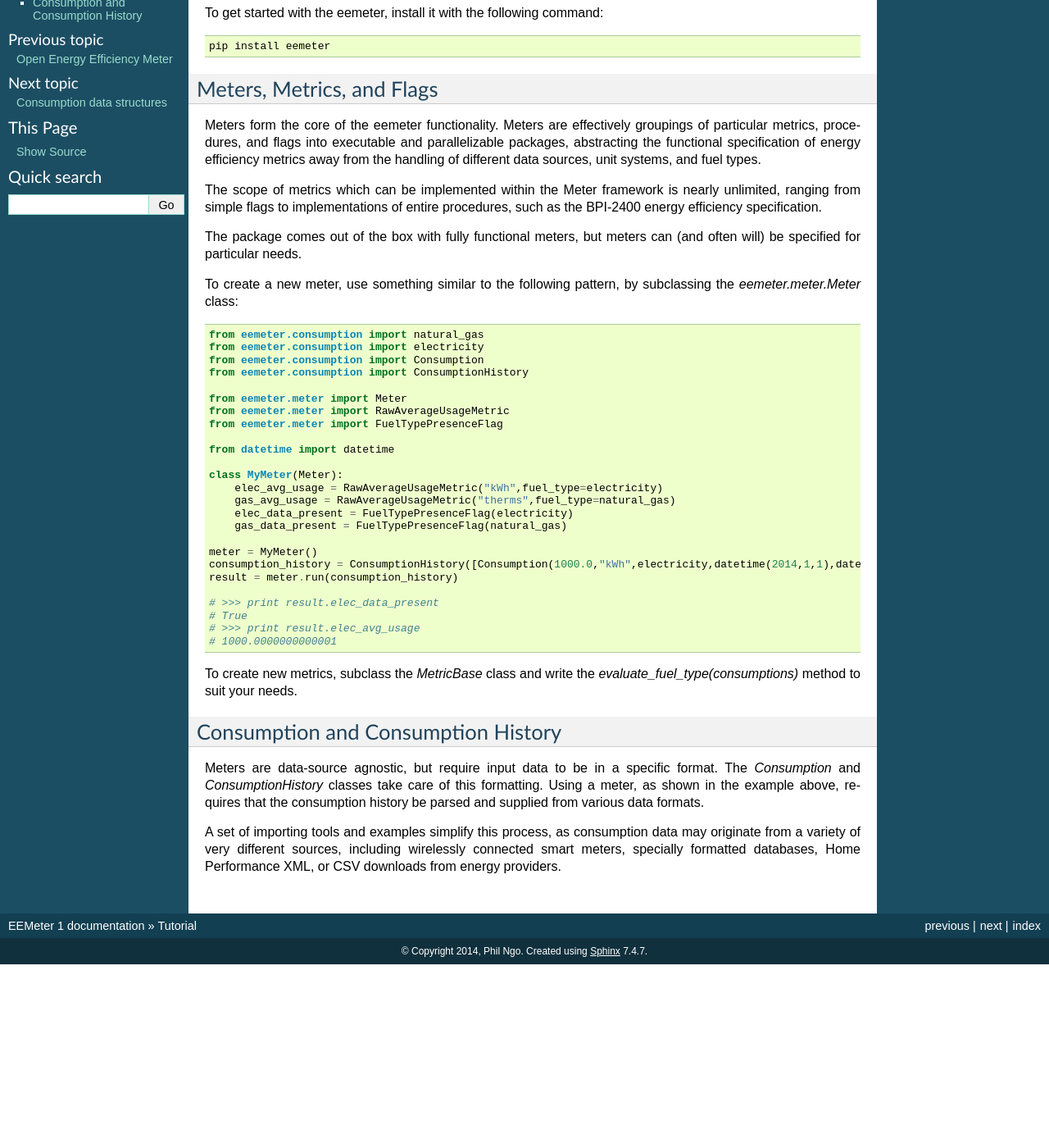
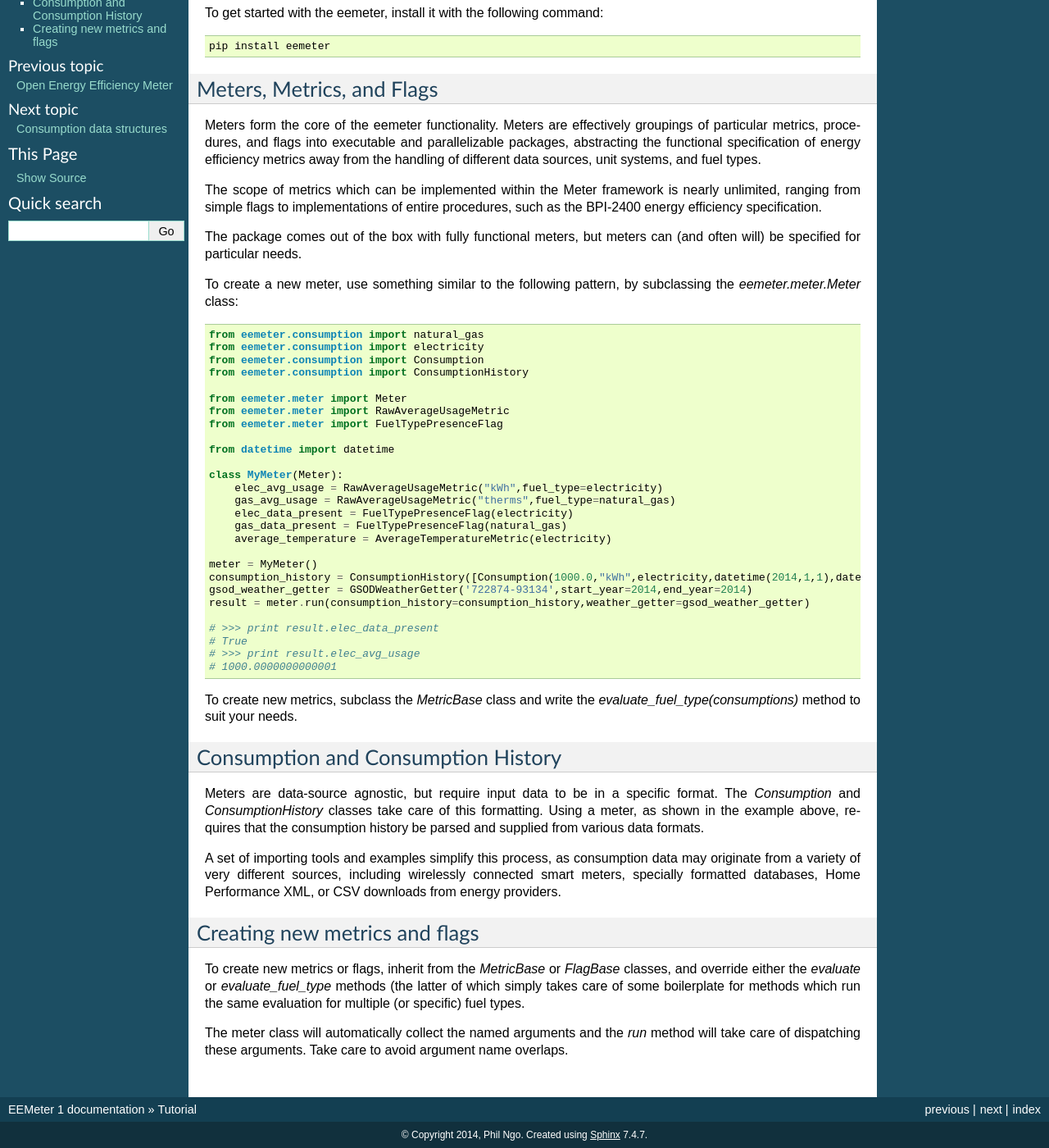
Before and after one commit to openeemeter/eemeter, a Sphinx documentation site: the page built from docs/tutorial.rst, in a window 1280 px wide and 1400 px high, scrolled down 143 px. Shown: the whole window at 82% size. Built offline with Sphinx 7.4.7, drawn with Linux system fonts in a browser that asks for light colours; before the commit the page ends 1319 px from its top, so only the background shows below that.

Commit message:
update tutorial

```diff
--- a/docs/tutorial.rst
+++ b/docs/tutorial.rst
@@ -45,10 +45,12 @@ pattern, by subclassing the `eemeter.meter.Meter` class:
         gas_avg_usage = RawAverageUsageMetric("therms",fuel_type=natural_gas)
         elec_data_present = FuelTypePresenceFlag(electricity)
         gas_data_present = FuelTypePresenceFlag(natural_gas)
+        average_temperature = AverageTemperatureMetric(electricity)
 
     meter = MyMeter()
     consumption_history = ConsumptionHistory([Consumption(1000.0,"kWh",electricity,datetime(2014,1,1),datetime(2014,2,1))])
-    result = meter.run(consumption_history)
+    gsod_weather_getter = GSODWeatherGetter('722874-93134',start_year=2014,end_year=2014)
+    result = meter.run(consumption_history=consumption_history,weather_getter=gsod_weather_getter)
 
     # >>> print result.elec_data_present
     # True
@@ -70,3 +72,15 @@ A set of importing tools and examples simplify this process, as consumption
 data may originate from a variety of very different sources, including
 wirelessly connected smart meters, specially formatted databases,
 Home Performance XML, or CSV downloads from energy providers.
+
+Creating new metrics and flags
+------------------------------
+
+To create new metrics or flags, inherit from the `MetricBase` or `FlagBase`
+classes, and override either the `evaluate` or `evaluate_fuel_type` methods (the
+latter of which simply takes care of some boilerplate for methods which run the
+same evaluation for multiple (or specific) fuel types.
+
+The meter class will automatically collect the named arguments and the `run`
+method will take care of dispatching these arguments. Take care to avoid
+argument name overlaps.
```
